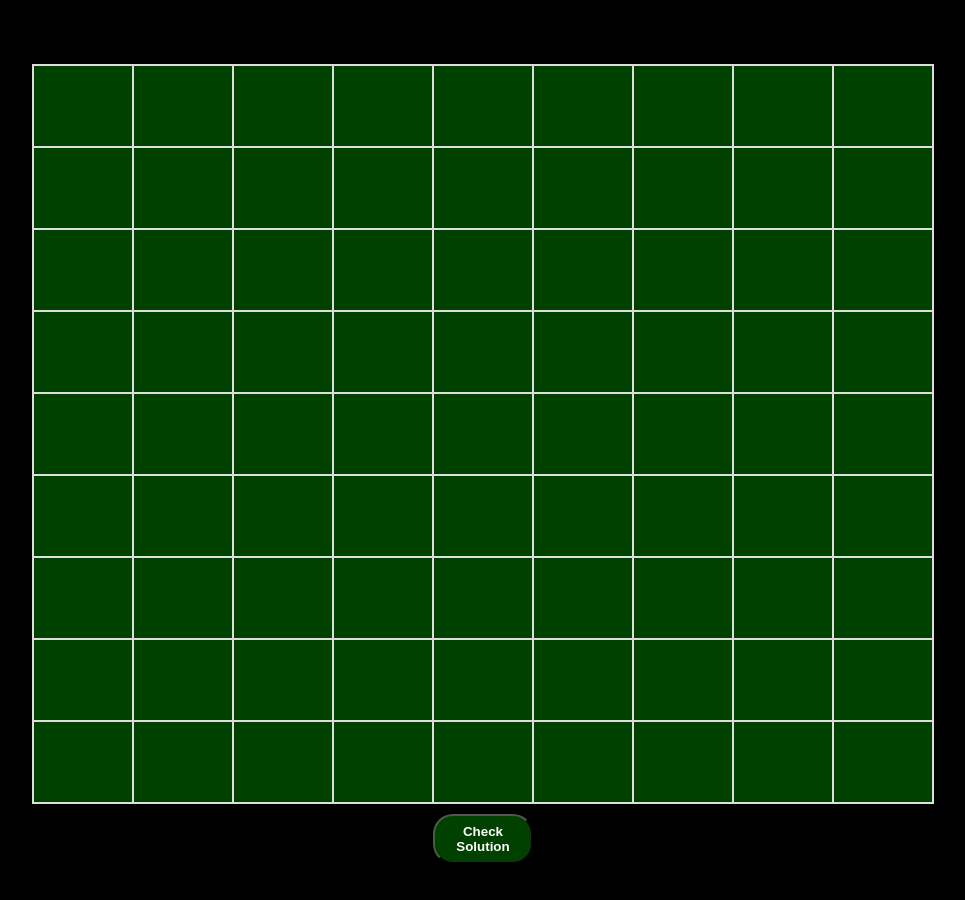
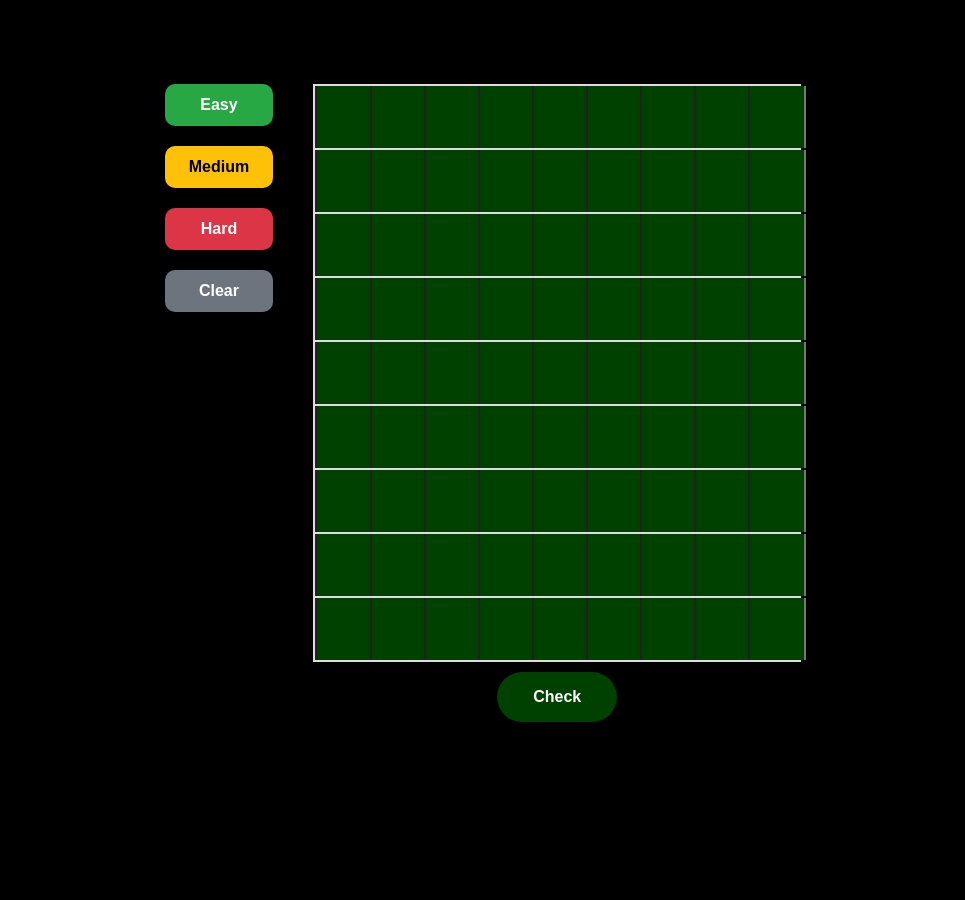
Before and after one commit to ahmed-alarab/sudoku, a React (Create React App) app: page / in a window 1280 px wide. Shown: the top 900 px of the page, without its empty margins (157-1122 px from the left). After the commit the page ends 800 px from the top, so only its background shows below. Built offline with nearby package versions, Linux system fonts and the light colour scheme.

Commit message:
Sudoku Puzzle Generator

```diff
--- a/src/Components/Sudoku.css
+++ b/src/Components/Sudoku.css
@@ -1,46 +1,121 @@
-/* General styling for the table */
-body{
+/* General styling */
+body {
     height: 100%;
     padding: 5%;
     background-color: black;
+    margin: 0;
+    font-family: Arial, sans-serif;
+    color: white;
 }
-div{
-    display: grid;
-    place-content: center;
+
+.sudoku-container {
+    display: flex;
+    justify-content: center;
+    gap: 40px;
+    align-items: flex-start;
+    margin-top: 20px;
 }
+
+/* Sidebar for difficulty & control buttons */
+.sidebar {
+    display: flex;
+    flex-direction: column;
+    gap: 20px;
+}
+
+.control-btn {
+    padding: 12px 24px;
+    font-size: 1rem;
+    font-weight: bold;
+    border: none;
+    border-radius: 10px;
+    cursor: pointer;
+    color: white;
+    transition: 0.3s ease;
+}
+
+.easy {
+    background-color: #28a745;
+}
+.medium {
+    background-color: #ffc107;
+    color: black;
+}
+.hard {
+    background-color: #dc3545;
+}
+.clear {
+    background-color: #6c757d;
+}
+
+.control-btn:hover {
+    opacity: 0.85;
+}
+
+/* Sudoku board table */
 table {
-    width: 100%;
-    margin: 0 ;
     border-collapse: collapse;
     text-align: center;
 }
 
-  /* Styling for table cells (td) */
 td {
     width: 50px;
     height: 60px;
-    padding: 10px;
     border: 2px solid #ddd;
     background-color: rgb(0, 65, 0);
 }
 
-  /* Styling for the buttons */
-  input{
+input {
     background-color: rgb(0, 65, 0);
     color: white;
-    font-size: 2rem;
-    border: none;
+    font-size: 1.8rem;
+    text-align: center;
+    width: 100%;
+    height: 100%;
+    border-top: none;
+    border-bottom: none;
+    outline: none;
     -moz-appearance: textfield;
 }
+
+/* Chrome/Edge/Safari fix for input arrows */
+input::-webkit-outer-spin-button,
+input::-webkit-inner-spin-button {
+    -webkit-appearance: none;
+    margin: 0;
+}
+
+/* Highlight for invalid board */
 .invalid-board {
     border: 4px solid red;
 }
-  .check-solution{
+
+/* Check solution button */
+.check-solution {
     background-color: rgb(0, 65, 0);
-    width: 100px;
+    width: 120px;
     height: 50px;
     color: white;
     font-weight: bold;
-    border-radius: 20px;
+    border-radius: 25px;
+    font-size: 1rem;
+    cursor: pointer;
+    margin-top: 10px;
+    border: none;
+    transition: 0.3s ease;
+}
 
+.check-solution:hover {
+    background-color: darkgreen;
 }
+
+/* Message styling */
+.success-msg {
+    color: limegreen;
+    margin-top: 10px;
+}
+
+.error-msg {
+    color: crimson;
+    margin-top: 10px;
+}
--- a/src/Components/Sudoku.tsx
+++ b/src/Components/Sudoku.tsx
@@ -2,37 +2,22 @@ import React, { useState } from "react";
 import './Sudoku.css';
 
 export default function Sudoku() {
-  const [board, setBoard] = useState<number[][]>(
-    Array.from({ length: 9 }, () => Array(9).fill(0))
-  );
-
+  const emptyBoard = Array.from({ length: 9 }, () => Array(9).fill(0));
+  const [board, setBoard] = useState<number[][]>(emptyBoard);
   const [isInvalidMove, setIsInvalidMove] = useState(false);
-  const [isSolutionValid, setIsSolutionValid] = useState<boolean | null>(null); // new state for solution check
+  const [isSolutionValid, setIsSolutionValid] = useState<boolean | null>(null);
 
   const isValidMove = (board: number[][], row: number, col: number, value: number) => {
-    // Check row
-    for (let c = 0; c < 9; c++) {
-      if (c !== col && board[row][c] === value) {
-        return false;
-      }
-    }
-    // Check column
-    for (let r = 0; r < 9; r++) {
-      if (r !== row && board[r][col] === value) {
-        return false;
-      }
-    }
-    // Check 3x3 subgrid
+    for (let c = 0; c < 9; c++) if (c !== col && board[row][c] === value) return false;
+    for (let r = 0; r < 9; r++) if (r !== row && board[r][col] === value) return false;
     const startRow = Math.floor(row / 3) * 3;
     const startCol = Math.floor(col / 3) * 3;
     for (let r = startRow; r < startRow + 3; r++) {
       for (let c = startCol; c < startCol + 3; c++) {
-        if ((r !== row || c !== col) && board[r][c] === value) {
-          return false;
+        if ((r !== row || c !== col) && board[r][c] === value) return false;
       }
     }
-    }
-    return true; // It's valid
+    return true;
   };
 
   const handleInputChange = (row: number, col: number, value: string) => {
@@ -45,9 +30,7 @@ export default function Sudoku() {
     }
 
     const newValue = parseInt(value, 10);
-    if (isNaN(newValue) || newValue < 1 || newValue > 9) {
-      return;
-    }
+    if (isNaN(newValue) || newValue < 1 || newValue > 9) return;
 
     const updatedBoard = [...board];
     if (isValidMove(updatedBoard, row, col, newValue)) {
@@ -72,7 +55,71 @@ export default function Sudoku() {
     setIsSolutionValid(true);
   };
 
+  const loadEasyPuzzle = () => {
+    setIsSolutionValid(null);
+    setIsInvalidMove(false);
+    setBoard([
+      [1, 9, 6, 3, 2, 7, 8, 5, 4],
+  [5, 4, 7, 8, 0, 0, 2, 1, 3],
+  [2, 8, 3, 5, 1, 4, 7, 6, 9],
+  [9, 1, 4, 0, 0, 3, 6, 0, 5],
+  [0, 5, 2, 4, 0, 0, 9, 0, 0],
+  [6, 0, 8, 9, 5, 0, 4, 0, 0],
+  [4, 6, 9, 1, 3, 8, 5, 7, 2],
+  [8, 0, 1, 0, 4, 5, 3, 9, 6],
+  [0, 0, 5, 6, 0, 0, 1, 4, 8]
+    ]);
+  };
+
+  const loadMediumPuzzle = () => {
+    setIsSolutionValid(null);
+    setIsInvalidMove(false);
+    setBoard([
+  [3, 4, 5, 0, 0, 0, 0, 0, 8],
+  [6, 1, 0, 0, 8, 3, 5, 4, 9],
+  [7, 9, 0, 0, 4, 5, 0, 0, 6],
+  [0, 0, 0, 1, 5, 7, 0, 0, 0],
+  [0, 0, 0, 0, 6, 4, 9, 0, 0],
+  [0, 7, 1, 9, 0, 0, 4, 0, 0],
+  [0, 0, 9, 0, 2, 0, 6, 0, 4],
+  [0, 5, 0, 0, 1, 0, 0, 0, 0],
+  [2, 0, 6, 0, 0, 0, 3, 0, 0]
+    ]);
+  };
+
+  const loadHardPuzzle = () => {
+    setIsSolutionValid(null);
+    setIsInvalidMove(false);
+    setBoard([
+      [0, 0, 0, 8, 0, 0, 4, 2, 0],
+  [5, 0, 0, 6, 7, 0, 0, 0, 0],
+  [0, 0, 0, 0, 0, 9, 0, 0, 5],
+  [7, 4, 0, 1, 0, 0, 0, 0, 0],
+  [0, 0, 9, 0, 3, 0, 7, 0, 0],
+  [0, 0, 0, 0, 0, 7, 0, 4, 8],
+  [8, 0, 0, 4, 0, 0, 0, 0, 0],
+  [0, 0, 0, 0, 9, 8, 0, 0, 3],
+  [0, 9, 5, 0, 0, 3, 0, 0, 0]
+    ]);
+  };
+
+  const clearBoard = () => {
+    setIsSolutionValid(null);
+    setIsInvalidMove(false);
+    setBoard(emptyBoard);
+  };
+
   return (
+    <div className="sudoku-container">
+      {/* Sidebar with buttons */}
+      <div className="sidebar">
+        <button onClick={loadEasyPuzzle} className="control-btn easy">Easy</button>
+        <button onClick={loadMediumPuzzle} className="control-btn medium">Medium</button>
+        <button onClick={loadHardPuzzle} className="control-btn hard">Hard</button>
+        <button onClick={clearBoard} className="control-btn clear">Clear</button>
+      </div>
+
+      {/* Sudoku board */}
       <div>
         <table className={isInvalidMove ? 'invalid-board' : ''}>
           <tbody>
@@ -94,16 +141,11 @@ export default function Sudoku() {
           </tbody>
         </table>
 
-      <div style={{ marginTop: '10px' }}>
-        <button onClick={handleCheckSolution} className="check-solution">Check Solution</button>
+        <button onClick={handleCheckSolution} className="check-solution">Check</button>
+
+        {isSolutionValid === true && <p className="success-msg">✅ Congratulations! Solution is correct.</p>}
+        {isSolutionValid === false && <p className="error-msg">❌ There are errors in your board.</p>}
       </div>
-
-      {isSolutionValid === true && (
-        <p style={{ color: 'green', marginTop: '10px' }}>✅ Congratulations! Solution is correct.</p>
-      )}
-      {isSolutionValid === false && (
-        <p style={{ color: 'red', marginTop: '10px' }}>❌ There are errors in your board.</p>
-      )}
     </div>
   );
 }
```
Lines whose indentation alone changed are shown as unchanged.
